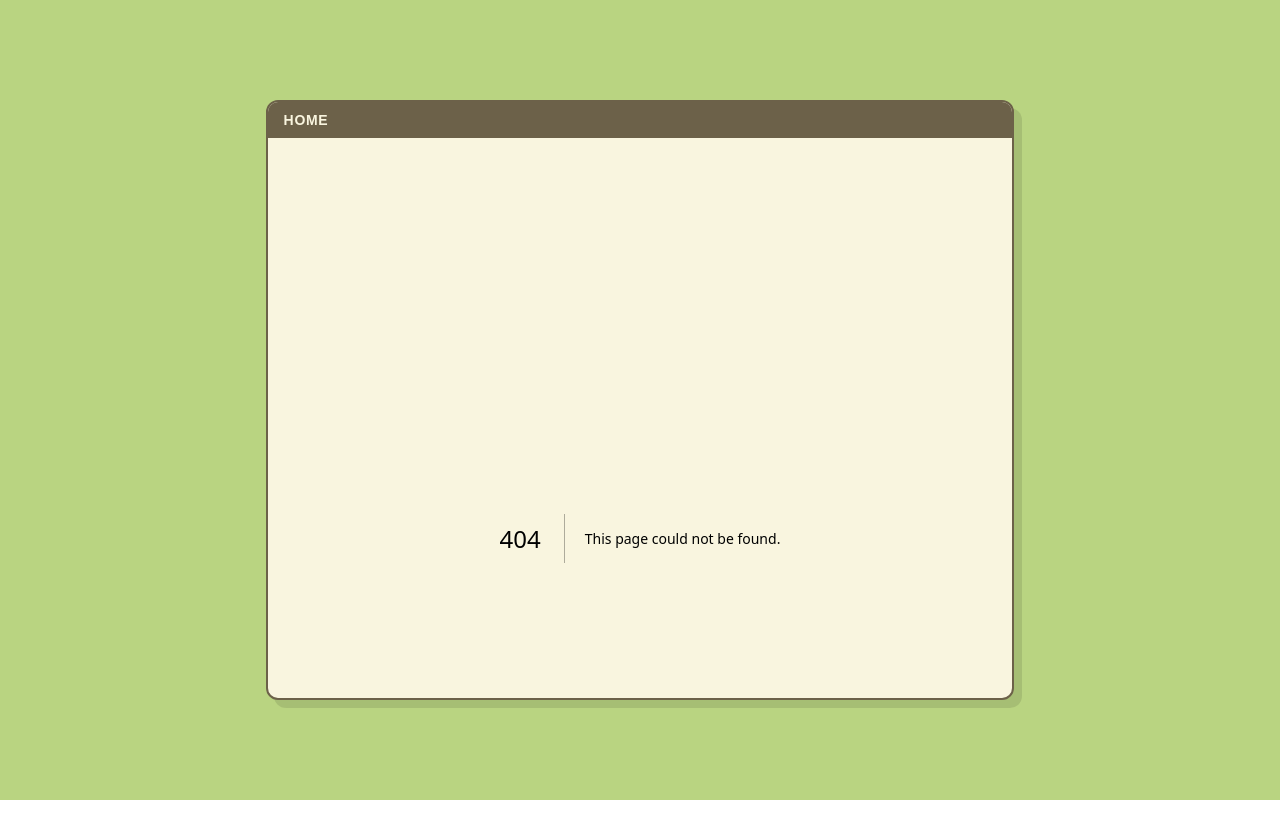
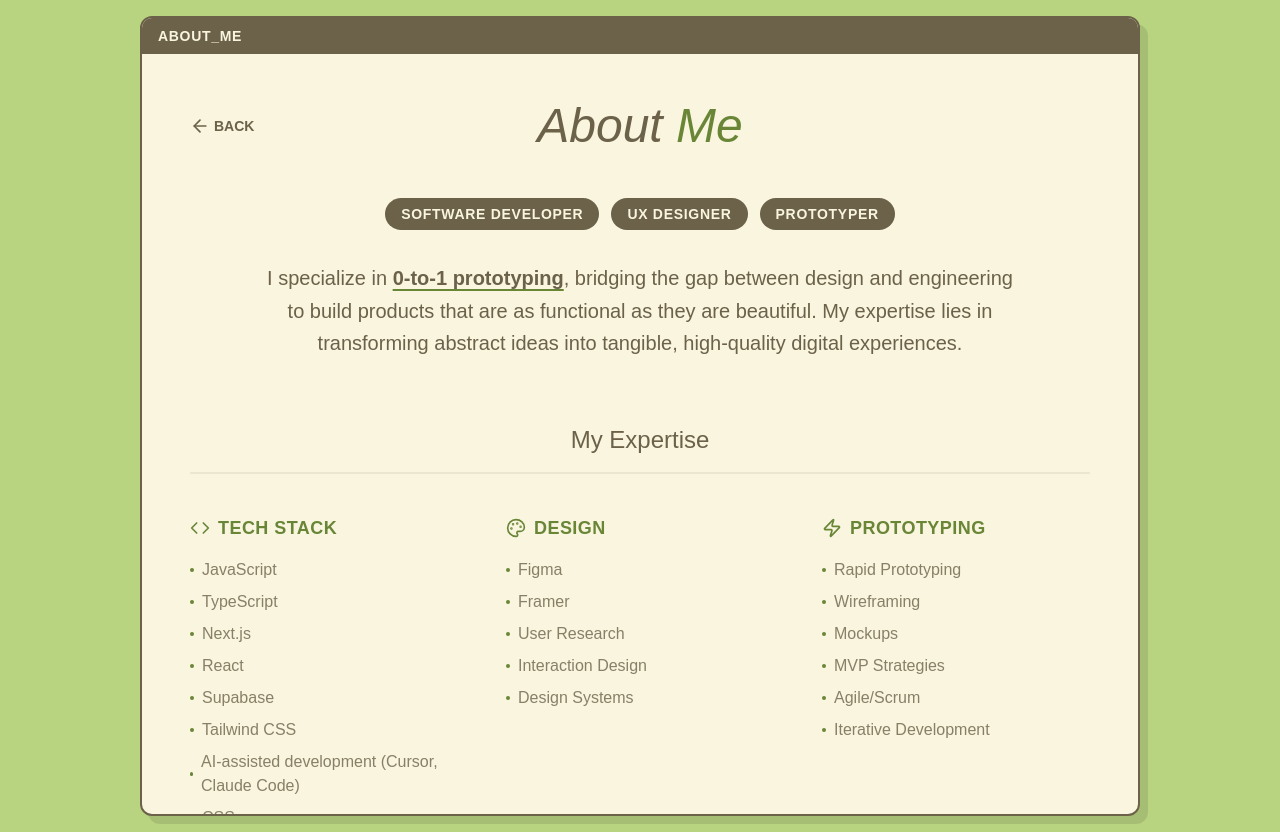
Before and after one commit to gnawang/portfolio, a Next.js app: page /about in a window 1280 px wide. Before the commit this address had no page. Before the commit the page ends 800 px from the top, so only its background shows below. Built offline with nearby package versions, Linux system fonts and the light colour scheme; a web font is replaced by a local one.

Commit message:
Added about page

```diff
--- /dev/null
+++ b/src/app/about/page.tsx
@@ -0,0 +1,197 @@
+"use client";
+
+import Link from "next/link";
+import { ArrowLeft, Code, Palette, Zap } from "lucide-react";
+import { PortalPage } from "@/components/portal/PortalPage";
+import { motion } from "motion/react";
+
+const containerVariants = {
+  hidden: { opacity: 0 },
+  visible: {
+    opacity: 1,
+    transition: {
+      staggerChildren: 0.1,
+    },
+  },
+};
+
+const itemVariants = {
+  hidden: { opacity: 0, y: 20 },
+  visible: {
+    opacity: 1,
+    y: 0,
+    transition: {
+      duration: 0.5,
+    },
+  },
+};
+
+export default function AboutPage() {
+  const skills = {
+    technical: [
+      "JavaScript",
+      "TypeScript",
+      "Next.js",
+      "React",
+      "Supabase",
+      "Tailwind CSS",
+      "AI-assisted development (Cursor, Claude Code)",
+      "CSS",
+      "HTML",
+    ],
+    design: [
+      "Figma",
+      "Framer",
+      "User Research",
+      "Interaction Design",
+      "Design Systems",
+    ],
+    prototyping: [
+      "Rapid Prototyping",
+      "Wireframing",
+      "Mockups",
+      "MVP Strategies",
+      "Agile/Scrum",
+      "Iterative Development",
+    ],
+  };
+
+  return (
+    <PortalPage
+      config={{
+        width: "90%",
+        maxWidth: "1000px",
+        height: "85%",
+        maxHeight: "800px",
+        title: "about_me",
+      }}
+    >
+      <div className="p-8 md:p-12">
+        <header className="mb-12 relative">
+          <Link
+            href="/"
+            className="absolute left-0 top-1/2 -translate-y-1/2 text-text-main hover:text-text-highlight transition-colors flex items-center gap-1"
+          >
+            <ArrowLeft size={20} />
+            <span className="hidden md:inline font-seurat text-sm font-bold uppercase">
+              back
+            </span>
+          </Link>
+          <div className="text-center">
+            <h1 className="font-rodin text-4xl md:text-5xl text-text-main mb-2 italic">
+              About <span className="text-text-highlight">Me</span>
+            </h1>
+          </div>
+        </header>
+
+        <motion.div
+          variants={containerVariants}
+          initial="hidden"
+          animate="visible"
+          className="space-y-16"
+        >
+          {/* Introduction Section */}
+          <motion.section variants={itemVariants} className="max-w-3xl mx-auto text-center">
+            <div className="flex flex-wrap justify-center gap-3 mb-8">
+              {["Software Developer", "UX Designer", "Prototyper"].map((role) => (
+                <span
+                  key={role}
+                  className="px-4 py-1.5 bg-text-main text-bg-primary font-seurat text-sm font-bold uppercase tracking-wider rounded-full"
+                >
+                  {role}
+                </span>
+              ))}
+            </div>
+            <p className="font-seurat text-xl text-text-main leading-relaxed">
+              I specialize in <span className="font-bold underline decoration-text-highlight decoration-2 underline-offset-4">0-to-1 prototyping</span>,
+              bridging the gap between design and engineering to build products that are as functional as they are beautiful.
+              My expertise lies in transforming abstract ideas into tangible, high-quality digital experiences.
+            </p>
+          </motion.section>
+
+          {/* Skills Section */}
+          <motion.section variants={itemVariants} className="space-y-10">
+            <h2 className="font-rodin text-2xl text-center text-text-main border-b-2 border-text-main/10 pb-4">
+              My Expertise
+            </h2>
+            <div className="grid grid-cols-1 md:grid-cols-3 gap-12">
+              {/* Tech Stack */}
+              <div className="space-y-4">
+                <div className="flex items-center gap-2 text-text-highlight">
+                  <Code size={20} />
+                  <h3 className="font-rodin text-lg font-bold uppercase tracking-wide">
+                    Tech Stack
+                  </h3>
+                </div>
+                <ul className="space-y-2">
+                  {skills.technical.map((skill) => (
+                    <li key={skill} className="font-seurat text-text-main/80 flex items-center gap-2">
+                      <div className="w-1 h-1 bg-text-highlight rounded-full" />
+                      {skill}
+                    </li>
+                  ))}
+                </ul>
+              </div>
+
+              {/* Design */}
+              <div className="space-y-4">
+                <div className="flex items-center gap-2 text-text-highlight">
+                  <Palette size={20} />
+                  <h3 className="font-rodin text-lg font-bold uppercase tracking-wide">
+                    Design
+                  </h3>
+                </div>
+                <ul className="space-y-2">
+                  {skills.design.map((skill) => (
+                    <li key={skill} className="font-seurat text-text-main/80 flex items-center gap-2">
+                      <div className="w-1 h-1 bg-text-highlight rounded-full" />
+                      {skill}
+                    </li>
+                  ))}
+                </ul>
+              </div>
+
+              {/* Prototyping */}
+              <div className="space-y-4">
+                <div className="flex items-center gap-2 text-text-highlight">
+                  <Zap size={20} />
+                  <h3 className="font-rodin text-lg font-bold uppercase tracking-wide">
+                    Prototyping
+                  </h3>
+                </div>
+                <ul className="space-y-2">
+                  {skills.prototyping.map((skill) => (
+                    <li key={skill} className="font-seurat text-text-main/80 flex items-center gap-2">
+                      <div className="w-1 h-1 bg-text-highlight rounded-full" />
+                      {skill}
+                    </li>
+                  ))}
+                </ul>
+              </div>
+            </div>
+          </motion.section>
+
+          {/* Collaboration CTA */}
+          <motion.section
+            variants={itemVariants}
+            className="bg-text-main p-8 md:p-12 rounded-xl text-center text-bg-primary"
+          >
+            <h2 className="font-rodin text-3xl md:text-4xl mb-6 italic">
+              Let&apos;s build something together.
+            </h2>
+            <p className="font-seurat text-lg mb-8 max-w-xl mx-auto opacity-90">
+              I&apos;m always looking for interesting projects and collaborations.
+              Whether you have a specific idea or just want to chat, feel free to reach out.
+            </p>
+            <Link
+              href="mailto:hello@gnawang.com"
+              className="inline-block px-8 py-3 bg-bg-primary text-text-main font-seurat font-bold uppercase tracking-widest rounded-lg hover:scale-105 transition-transform border-2 border-transparent hover:border-text-highlight"
+            >
+              Get in Touch
+            </Link>
+          </motion.section>
+        </motion.div>
+      </div>
+    </PortalPage>
+  );
+}
--- a/src/app/page.tsx
+++ b/src/app/page.tsx
@@ -24,7 +24,7 @@ export default function Home() {
         </p>
 
         <div className="flex flex-wrap justify-center gap-8 md:gap-12">
-          <NavButton href="#" icon={Info} label="about" disabled />
+          <NavButton href="/about" icon={Info} label="about" />
           <NavButton href="/projects" icon={LayoutGrid} label="projects" />
           <NavButton href="/photography" icon={ImageIcon} label="album" />
         </div>
```
Also changed, not shown: 1 other file (tests, documents, lock files or other folders).
